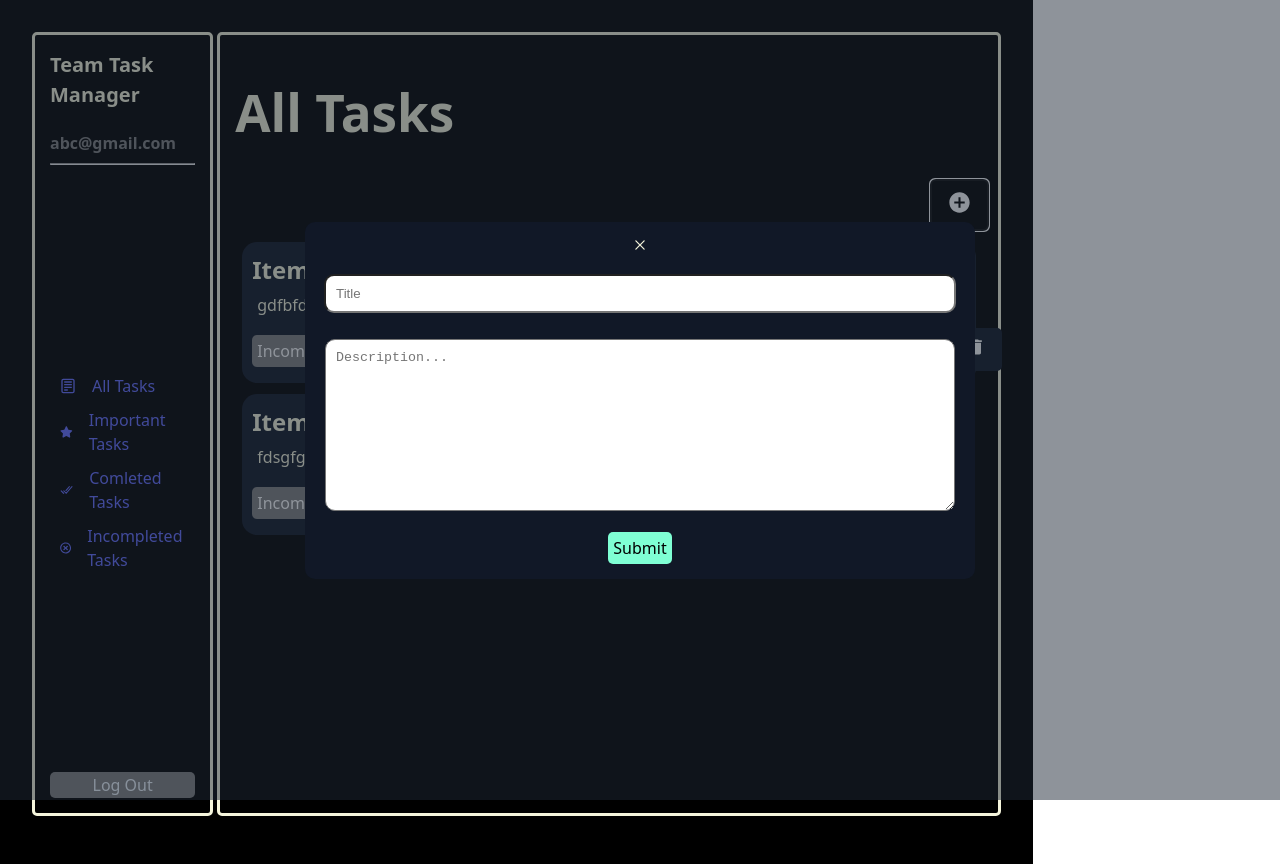
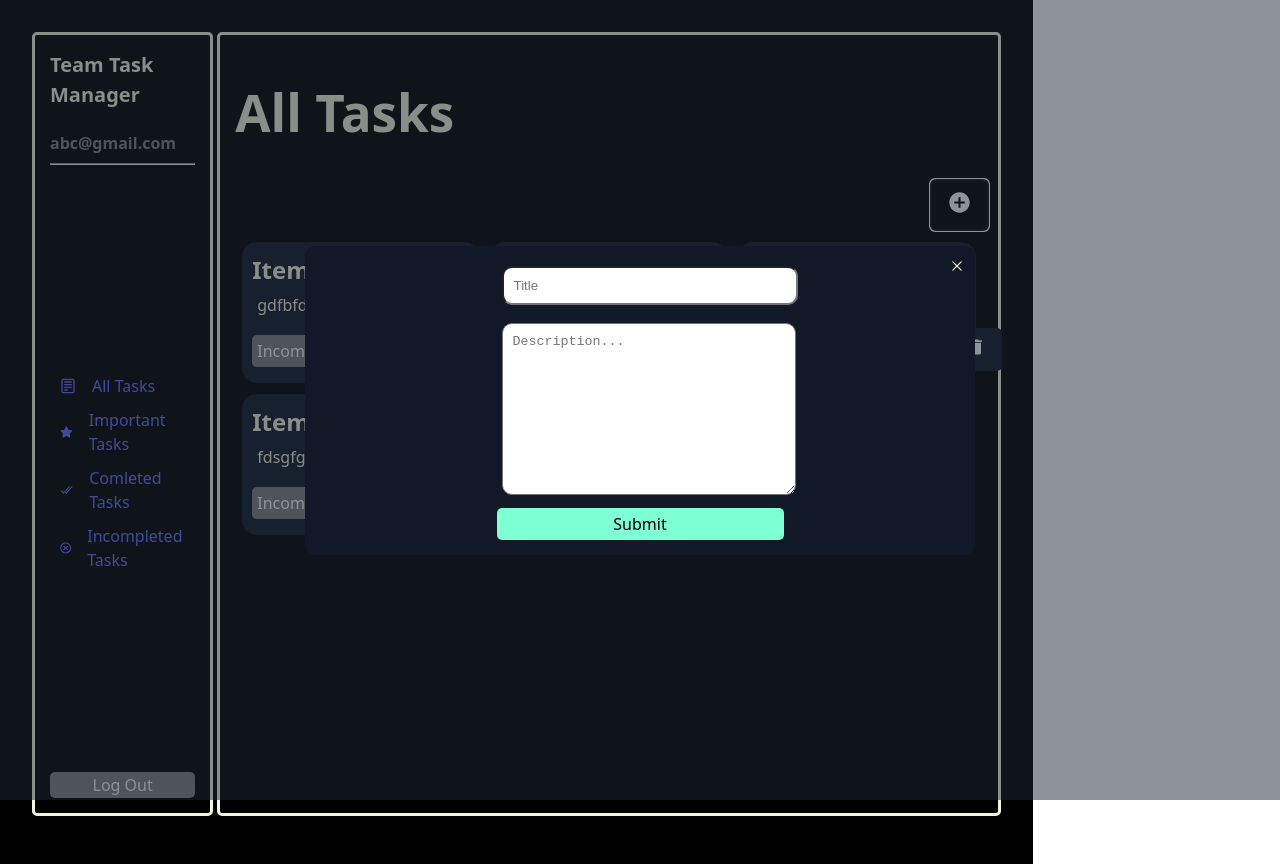
Before and after one commit to MITHUSHIYA/Team_Task_Manager, a React (Vite) app in the folder Team_Task_Manager/: page / in a window 1280 px wide. Both pictures are taken after a click on the button 959 px from the left and 204 px from the top of the page. Built offline with nearby package versions, Linux system fonts and the light colour scheme.

Commit message:
Storing Details in database :: Done

```diff
--- a/Team_Task_Manager/src/grid/InputData.css
+++ b/Team_Task_Manager/src/grid/InputData.css
@@ -25,6 +25,7 @@
   padding: 15px;
   border-radius: 10px;
   margin: 5px;
+  position: relative;
 }
 
 .input {
@@ -44,7 +45,10 @@
   font-size: medium;
 }
 
-.exit {
-  display: flex;
-  justify-content: end;
+
+  .close-btn {
+    position: absolute;
+    top: 10px;
+    right: 10px;
+    cursor: pointer;
 }
--- a/Team_Task_Manager/src/grid/InputData.jsx
+++ b/Team_Task_Manager/src/grid/InputData.jsx
@@ -1,20 +1,48 @@
+import { useState } from "react";
 import "./InputData.css";
 import { RxCross2 } from "react-icons/rx";
+import axios from "axios";
 
-const InputData = ({InputDiv,setInputdiv}) => {
+const InputData = ({ InputDiv, setInputdiv }) => {
+  const [title, setTitle] = useState("");
+  const [desc, setDesc] = useState("");
+
+  const handleInsertion = async (event) => {
+    event.preventDefault();
+    const req = await axios.post("http://localhost:3003/addDetails", {
+      title: title,
+      desc: desc,
+    });
+    const msg = req.data.message;
+    const isAdded = req.data.isAdded;
+
+    alert(msg);
+  };
+
   return (
     <>
       <div className={`${InputDiv} Input`}></div>
       <div className={`${InputDiv} Data`}>
         <div className="box">
-        <div className="exit" onClick={()=>setInputdiv("hidden")}><RxCross2 /></div>
+          <div onClick={() => setInputdiv("hidden")} className="close-btn">
+            <RxCross2 />
+          </div>
+          <form onSubmit={handleInsertion}>
             <input
+              value={title}
+              onChange={(e) => {
+                setTitle(e.target.value);
+              }}
               type="text"
               placeholder="Title"
               name="title"
               className="input"
             />
             <textarea
+              value={desc}
+              onChange={(e) => {
+                setDesc(e.target.value);
+              }}
               name="desc"
               placeholder="Description..."
               cols={"30"}
@@ -22,6 +50,7 @@ const InputData = ({InputDiv,setInputdiv}) => {
               className="input"
             ></textarea>
             <button className="submit-btn">Submit</button>
+          </form>
         </div>
       </div>
     </>
```
Also changed, not shown: 2 other files (tests, documents, lock files or other folders). Lines whose indentation alone changed are shown as unchanged.
